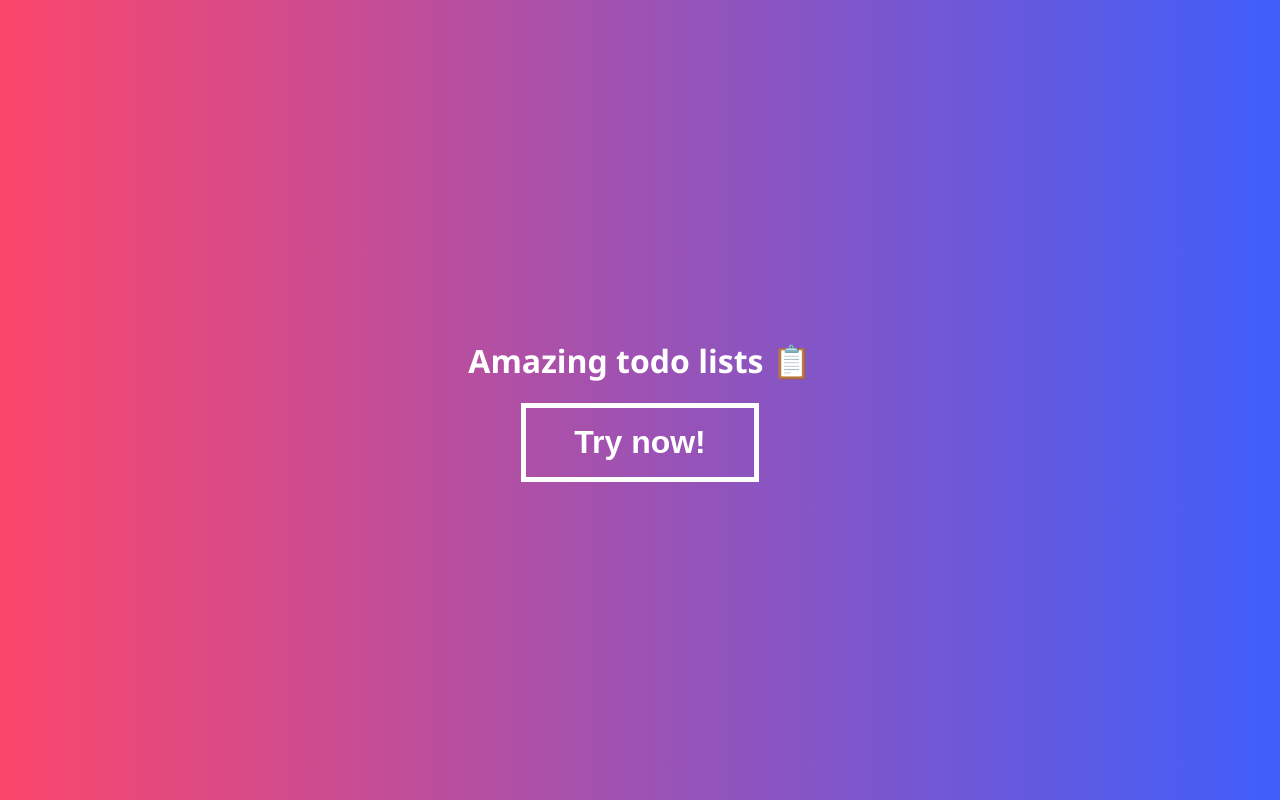
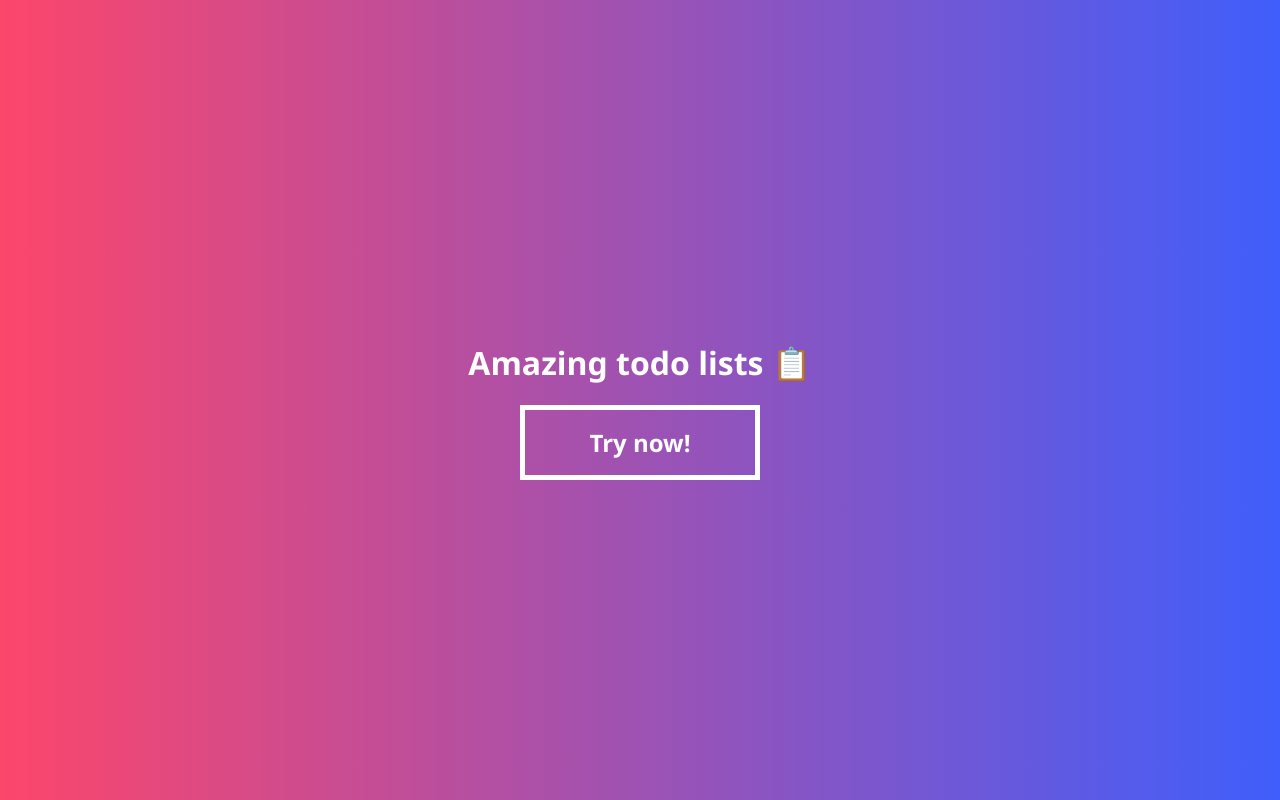
Before and after one commit to skycrazyk/todo, a React (Vite) app in the folder frontend/: page / in a window 1280 px wide. Built offline with nearby package versions, Linux system fonts and the light colour scheme; no server answers; what hono would draw is missing.

Commit message:
Исправлен шрифт кнопки

```diff
--- a/frontend/src/features/greet/Greet.module.css
+++ b/frontend/src/features/greet/Greet.module.css
@@ -8,11 +8,12 @@
   button {
     background: none;
     border: 5px solid white;
-    padding: 1rem 3rem;
-    font-size: 2rem;
+    padding: 1rem 4rem;
+    font-size: 1.5rem;
     color: white;
     font-weight: bold;
     cursor: pointer;
+    font-family: var(--font-family);
 
     &:hover {
       border-color: black;
```
